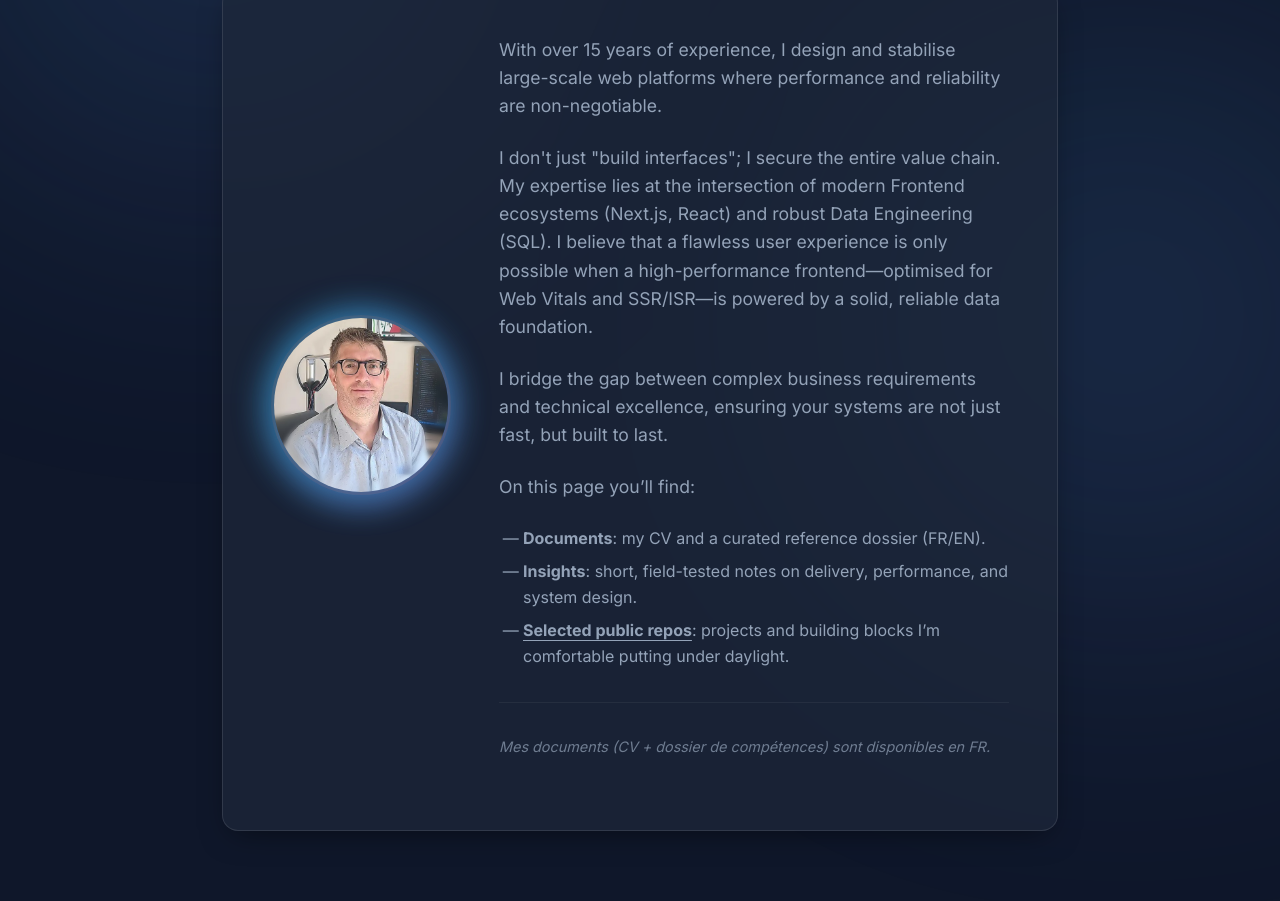
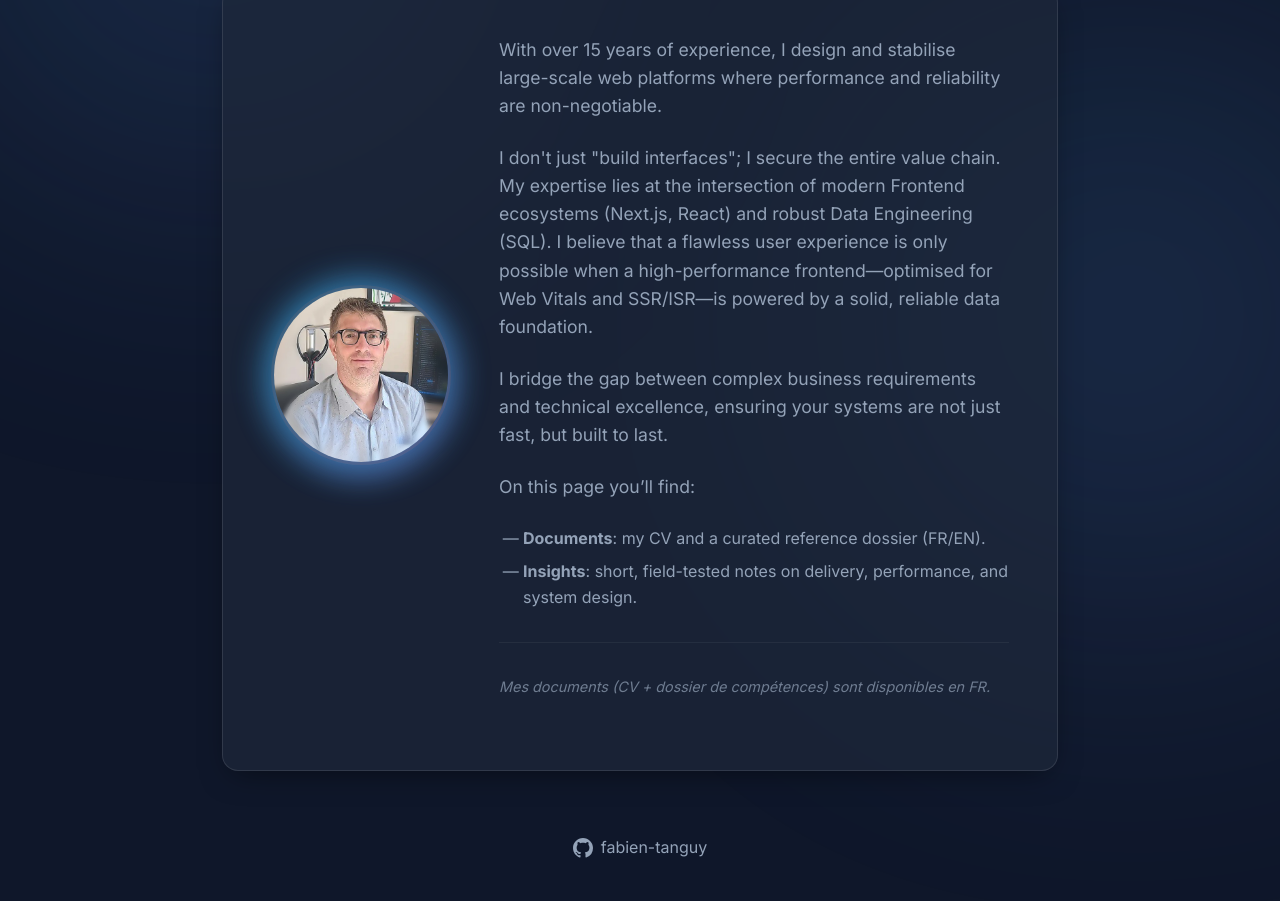
Before and after one commit to fabien-tanguy/fabien-tanguy.github.io, a website built with Vite: page index.html in a window 1280 px wide. Shown: the part 329-1230 px from the top of the page. Before the commit the page ends 1192 px from the top, so only its background shows below. Built offline with nearby package versions, Linux system fonts and the light colour scheme; no server answers.

Commit message:
feat: Add GitHub link to footer

```diff
--- a/index.html
+++ b/index.html
@@ -60,7 +60,6 @@
               <ul style="margin-bottom: 2rem; padding-left: 1.5rem; color: var(--text-secondary); list-style-type: '— ';">
                 <li style="margin-bottom: 0.5rem"><strong>Documents</strong>: my CV and a curated reference dossier (FR/EN).</li>
                 <li style="margin-bottom: 0.5rem"><strong>Insights</strong>: short, field-tested notes on delivery, performance, and system design.</li>
-                <li><strong><a href="https://github.com/fabien-tanguy" target="_blank" style="color: inherit; text-decoration: underline; text-underline-offset: 4px;">Selected public repos</a></strong>: projects and building blocks I’m comfortable putting under daylight.</li>
               </ul>
 
               <hr style="border: 0; border-top: 1px solid var(--glass-border); margin: 2rem 0; opacity: 0.5;">
@@ -138,6 +137,15 @@
           </div>
         </section>
       </main>
+
+      <footer>
+        <a href="https://github.com/fabien-tanguy/" target="_blank" rel="noopener noreferrer" class="github-link">
+          <svg height="20" width="20" viewBox="0 0 16 16" fill="currentColor" xmlns="http://www.w3.org/2000/svg">
+            <path d="M8 0C3.58 0 0 3.58 0 8c0 3.54 2.29 6.53 5.47 7.59.4.07.55-.17.55-.38 0-.19-.01-.82-.01-1.49-2.01.37-2.53-.49-2.69-.94-.09-.23-.48-.94-.82-1.13-.28-.15-.68-.52-.01-.53.63-.01 1.08.58 1.23.82.72 1.21 1.87.87 2.33.66.07-.52.28-.87.51-1.07-1.78-.2-3.64-.89-3.64-3.95 0-.87.31-1.59.82-2.15-.08-.2-.36-1.02.08-2.12 0 0 .67-.21 2.2.82.64-.18 1.32-.27 2-.27.68 0 1.36.09 2 .27 1.53-1.04 2.2-.82 2.2-.82.44 1.1.16 1.92.08 2.12.51.56.82 1.27.82 2.15 0 3.07-1.87 3.75-3.65 3.95.29.25.54.73.54 1.48 0 1.07-.01 1.93-.01 2.2 0 .21.15.46.55.38A8.013 8.013 0 0016 8c0-4.42-3.58-8-8-8z"></path>
+          </svg>
+          <span>fabien-tanguy</span>
+        </a>
+      </footer>
     </div>
 
     <script type="module" src="/src/main.js"></script>
--- a/src/style.css
+++ b/src/style.css
@@ -341,3 +341,25 @@ main {
     height: 180px;
   }
 }
+
+/* Footer */
+footer {
+  text-align: center;
+  margin-top: 4rem;
+  padding-bottom: 2rem;
+  color: var(--text-secondary);
+}
+
+.github-link {
+  color: inherit;
+  text-decoration: none;
+  display: inline-flex;
+  align-items: center;
+  justify-content: center;
+  gap: 0.5rem;
+  transition: color 0.3s ease;
+}
+
+.github-link:hover {
+  color: var(--primary-color);
+}
```
